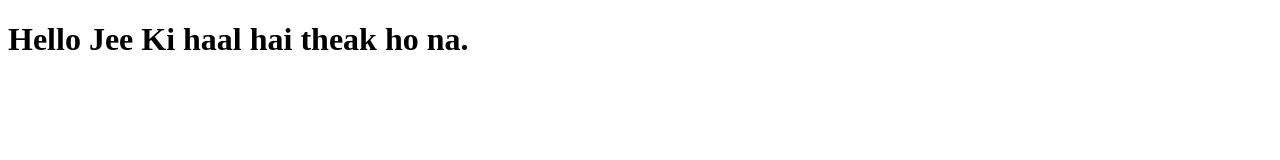
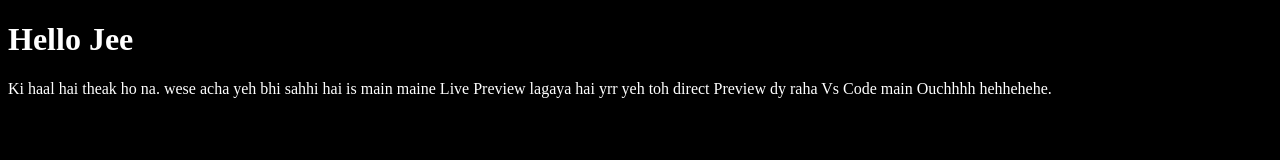
Before and after one commit to munsifniazi/WebDevJourney, a plain HTML site: page Day1/index.html in a window 1280 px wide. Drawn offline with Linux system fonts and the light colour scheme.

Commit message:
Modified html Code
Made changes in the Html file for learning purpose. Achaa Added Links to CSS and JS takyy Files html se connect ho sakain

```diff
--- a/Day1/index.html
+++ b/Day1/index.html
@@ -3,9 +3,16 @@
   <head>
     <meta charset="UTF-8" />
     <meta name="viewport" content="width=device-width, initial-scale=1.0" />
-    <title>Munsif Khan</title>
+    <title>Munsif Khan ki Pehli Website</title>
+    <link rel="stylesheet" href="style.css" />
   </head>
   <body>
-    <h1>Hello Jee Ki haal hai theak ho na.</h1>
+    <h1>Hello Jee</h1>
+    <p>
+      Ki haal hai theak ho na. wese acha yeh bhi sahhi hai is main maine Live
+      Preview lagaya hai yrr yeh toh direct Preview dy raha Vs Code main Ouchhhh
+      hehhehehe.
+    </p>
+    <script src="script.js"></script>
   </body>
 </html>
--- /dev/null
+++ b/Day1/script.js
@@ -0,0 +1 @@
+alert("Hello Jee, Welcome to Munsif ki Pehli Website.");
--- /dev/null
+++ b/Day1/style.css
@@ -0,0 +1,4 @@
+body {
+  background-color: black;
+  color: white;
+}
```
